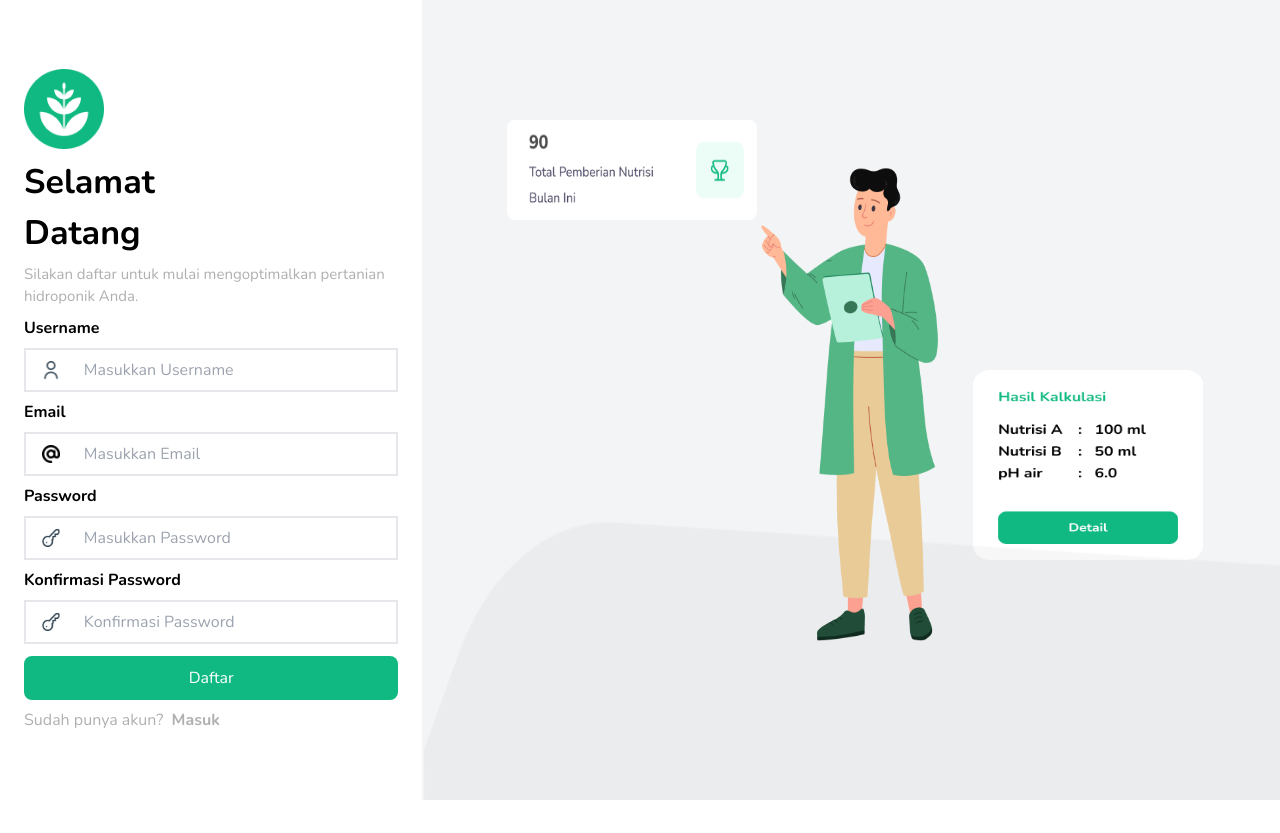
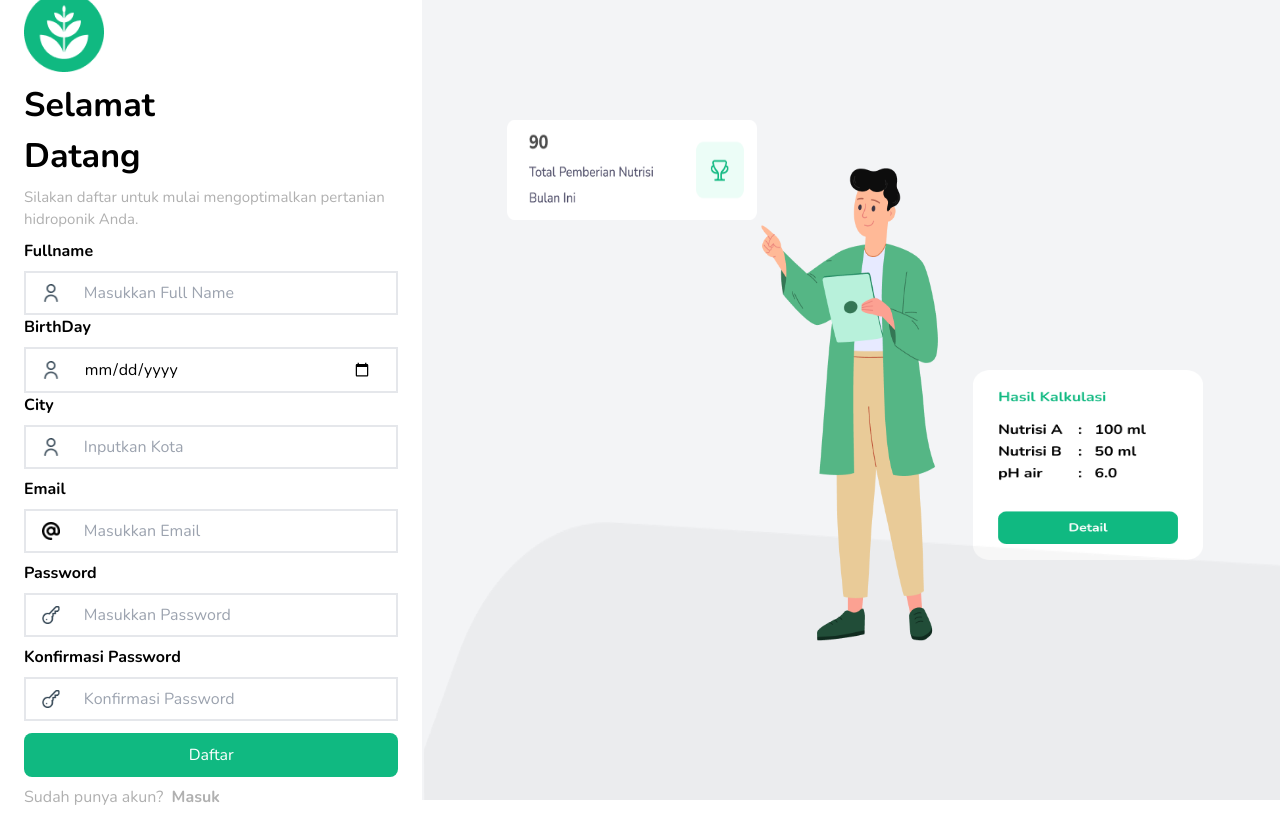
Before and after one commit to fthrosi/HygrowLab_FE, a React app: page /register in a window 1280 px wide. Before the commit the page ends 800 px from the top, so only its background shows below. Built offline with nearby package versions, Linux system fonts and the light colour scheme; the HTML template or start-up script is replaced by a standard one.

Commit message:
conecting auth and add tanaman with backend and database

```diff
--- a/package.json
+++ b/package.json
@@ -10,6 +10,7 @@
     "preview": "vite preview"
   },
   "dependencies": {
+    "axios": "^1.7.7",
     "framer-motion": "^11.11.11",
     "react": "^18.3.1",
     "react-dom": "^18.3.1"
--- /dev/null
+++ b/src/api/auth.jsx
@@ -0,0 +1,22 @@
+import axiosInstance from './index';
+
+export const loginUser = async (email, password) => {
+    try {
+        const response = await axiosInstance.post('/auth/login', { email, password });
+        return response.data;
+    } catch (error) {
+        console.error("Login gagal:", error);
+        throw error;
+    }
+};
+
+
+export const registerUser = async (formData) => {
+    try {
+        const response = await axiosInstance.post('/auth/register', formData);
+        return response.data;
+    } catch (error) {
+        console.error("Registrasi gagal:", error);
+        throw error;
+    }
+};
--- /dev/null
+++ b/src/api/tanaman.jsx
@@ -0,0 +1,10 @@
+import axiosInstance from './index';
+export const TambahTanaman = async (formData) => {
+    try {
+        const response = await axiosInstance.post('/tanaman/tanaman', formData);
+        return response.data;
+    } catch (error) {
+        console.error("Registrasi gagal:", error);
+        throw error;
+    }
+};
--- a/src/components/tanaman.jsx
+++ b/src/components/tanaman.jsx
@@ -1,6 +1,34 @@
-import { useState } from 'react';
-import { Navigate, useNavigate } from 'react-router-dom';
+import { useState } from "react";
+import { Navigate, useNavigate } from "react-router-dom";
+import { TambahTanaman } from "../api/tanaman";
 export default function Tanaman() {
+  const [formData, setFormData] = useState({
+    jenis_tanaman: "",
+    nama_tanaman: "",
+    tanggal_tanam: "",
+  });
+  const handleChange = (e) => {
+    const { name, value } = e.target;
+    setFormData((prevData) => ({
+      ...prevData,
+      [name]: value,
+    }));
+  };
+  const handleTambah = async (e) => {
+    e.preventDefault();
+    const token = localStorage.getItem('access_token');
+    console.log(token);
+
+    try {
+      await TambahTanaman(formData);
+      setShow(false);
+    } catch (error) {
+      console.error(
+        "Tambah tanaman gagal gagal:",
+        error.response?.data || error.message
+      );
+    }
+  };
   const [show, setShow] = useState(false);
   const muncul = () => {
     setShow(true);
@@ -8,25 +36,37 @@ export default function Tanaman() {
   const tutup = () => {
     setShow(false);
   };
+  const navigate = useNavigate();
+  const hanleClick = () => {
+    navigate("/detailtanaman");
+  };
   const Open = () => {
     return (
       <>
         <div className="w-full h-full flex justify-center items-center   fixed top-0 left-0 bg-[rgba(0,0,0,0.5)]">
-          <div className="w-[550px] h-[370px] bg-white rounded-md">
+          <div className="w-[550px] bg-white rounded-md">
             <div className="px-8 py-8">
               <h1 className="nunito text-[25px] font-bold text-center mb-6">
                 Form Input Tanaman
               </h1>
-              <form action="" className="w-full">
+              <form onSubmit={handleTambah} className="w-full">
                 <label htmlFor="" className="nunito font-bold text-[18px]">
                   Jenis Tanaman
                 </label>
                 <div className="w-full border nunito mt-2 mb-3 ">
-                  <select className="w-full px-4 py-3" name="" id="">
+                  <select
+                    className="w-full px-4 py-3"
+                    name="jenis_tanaman"
+                    id="jenis_tanaman"
+                    onChange={handleChange}
+                    value={formData.jenis_tanaman}
+                  >
                     <option value="">--Pilih Tanaman--</option>
-                    <option value="">Kangkung</option>
-                    <option value="">Sawi</option>
-                    <option value="">Kamu</option>
+                    <option value="1">Sawi Pakcoy</option>
+                    <option value="2">Kangkung</option>
+                    <option value="3">Selada</option>
+                    <option value="3">Bayam</option>
+                    <option value="3">Sawi Hijau</option>
                   </select>
                 </div>
                 <label htmlFor="" className="nunito font-bold text-[18px] ">
@@ -36,18 +76,36 @@ export default function Tanaman() {
                   <input
                     className="w-full px-4 py-3"
                     type="text"
+                    name="nama_tanaman"
+                    onChange={handleChange}
+                    value={formData.nama_tanaman}
                     placeholder="Masukkan nama tanaman"
+                  />
+                </div>
+                <label htmlFor="" className="nunito font-bold text-[18px] ">
+                  Tanggal Tanam
+                </label>
+                <div className="w-full border nunito mt-2 ">
+                  <input
+                    className="w-full px-4 py-3"
+                    type="date"
+                    placeholder="Masukkan nama tanaman"
+                    name="tanggal_tanam"
+                    onChange={handleChange}
+                    value={formData.tanggal_tanam}
                   />
                 </div>
                 <div className="w-full flex justify-end gap-3">
                   <button
                     className="bg-[rgb(16,185,129)] py-3 px-14 rounded-xl mt-5 nunito text-white  "
-                    type="submit">
+                    type="submit"
+                  >
                     Simpan
                   </button>
                   <button
                     onClick={tutup}
-                    className=" bg-red-500 py-3 px-14 rounded-xl mt-5 nunito text-white  ">
+                    className=" bg-red-500 py-3 px-14 rounded-xl mt-5 nunito text-white  "
+                  >
                     Batal
                   </button>
                 </div>
@@ -58,10 +116,7 @@ export default function Tanaman() {
       </>
     );
   };
-  const navigate = useNavigate();
-  const hanleClick = () => {
-    navigate('/detailtanaman');
-  };
+
   return (
     <>
       {show && <Open />}
@@ -70,30 +125,30 @@ export default function Tanaman() {
           <div
             onClick={muncul}
             href=""
-            className="border bg-[rgb(16,185,129)] rounded-xl nunito text-white py-3 px-6 hover:cursor-pointer">
+            className="border bg-[rgb(16,185,129)] rounded-xl nunito text-white py-3 px-6 hover:cursor-pointer"
+          >
             + Tambah Tanaman
           </div>
         </div>
         <div className="mx-auto ">
           <div className="w-[240px] h-[260px] shadow-2xl rounded-md">
             <div className="w-full h-[60%]" onClick={hanleClick}>
-              <div className='w-full h-full bg-cover p-1' style={{ backgroundImage: `url("/assets/images/foto.png")` }}>
-                  <div className='flex justify-end'>
-                      <div className='w-[26px] h-[26px] rounded-full bg-off-white flex justify-center items-center'>
-                          <img src="assets/icons/Group.png" alt="icon" />
-                      </div>
+              <div
+                className="w-full h-full bg-cover p-1"
+                style={{ backgroundImage: `url("/assets/images/foto.png")` }}
+              >
+                <div className="flex justify-end">
+                  <div className="w-[26px] h-[26px] rounded-full bg-off-white flex justify-center items-center">
+                    <img src="assets/icons/Group.png" alt="icon" />
                   </div>
+                </div>
               </div>
-              <div className='px-3 mt-6'>
-                <h1 className='text-primary text-[18px]'>
-                  Pakcoy
-                </h1>
+              <div className="px-3 mt-6">
+                <h1 className="text-primary text-[18px]">Pakcoy</h1>
               </div>
-              <div className='flex justify-between px-3 mt-1'>
-                  <h1 className='font-bold text-[18px]'>
-                    Pakcoy Kolam 4
-                  </h1>
-                  <img src="/assets/icons/share.png" alt="icon" />
+              <div className="flex justify-between px-3 mt-1">
+                <h1 className="font-bold text-[18px]">Pakcoy Kolam 4</h1>
+                <img src="/assets/icons/share.png" alt="icon" />
               </div>
             </div>
           </div>
--- a/src/layouts/Login.jsx
+++ b/src/layouts/Login.jsx
@@ -1,78 +1,80 @@
-import React from 'react';
+import { useState, useEffect } from 'react';
 import { useAuth } from '../context/AuthContext';
 import { useNavigate } from 'react-router-dom';
+import { loginUser } from '../api/auth';
+
 export default function Login() {
   const { setIsLoggedIn } = useAuth();
   const navigate = useNavigate();
+  const [email, setEmail] = useState('');
+  const [password, setPassword] = useState('');
+  const [error, setError] = useState('');
 
-  const handleLogin = (e) => {
-    e.preventDefault();
-    setIsLoggedIn(true);
-    navigate('/home');
+  const handleLogin = async (e) => {
+    e.preventDefault(); // Prevent the default form submission behavior
+    try {
+      const data = await loginUser(email, password);
+      localStorage.setItem('access_token', data.accessToken);
+      console.log(data.accessToken);
+      setIsLoggedIn(true); // Set login status in the context
+      navigate('/home'); // Navigate to home page after successful login
+    } catch (error) {
+      setError('Login gagal. Coba lagi.');
+    }
   };
+
   return (
     <>
-      <div className=" flex w-full h-[100vh]   items-center justify-center ">
-        <div className="p-6 flex justify-center items-center w-full xl:w-[33%]   z-10 ">
-          <div className="w-full h-full flex flex-col items-center xl:items-start    max-w-[450px] ">
-            <div className="w-[80px] h-[12%] ">
-              <img
-                className="w-[80px] h-full"
-                src="assets/images/Logoc.png"
-                alt=""
-              />
+      <div className="flex w-full h-[100vh] items-center justify-center">
+        <div className="p-6 flex justify-center items-center w-full xl:w-[33%] z-10">
+          <div className="w-full h-full flex flex-col items-center xl:items-start max-w-[450px]">
+            <div className="w-[80px] h-[12%]">
+              <img className="w-[80px] h-full" src="assets/images/Logoc.png" alt="" />
             </div>
             <div className="w-[120px] mt-2">
-              <h1 className="text-black nunito text-[34px] font-bold ">
-                Selamat Datang
-              </h1>
+              <h1 className="text-black nunito text-[34px] font-bold">Selamat Datang</h1>
             </div>
-            <div className="w-[70%] xl:w-full mt-1 ">
-              <p className="nunito text-[15px] text-center xl:text-start text-[rgb(176,176,176)] ">
-                Silakan masuk untuk mulai mengoptimalkan pertanian hidroponik
-                Anda.
+            <div className="w-[70%] xl:w-full mt-1">
+              <p className="nunito text-[15px] text-center xl:text-start text-[rgb(176,176,176)]">
+                Silakan masuk untuk mulai mengoptimalkan pertanian hidroponik Anda.
               </p>
             </div>
             <div className="w-full mt-2">
-              <form className="nunito flex flex-col" action="">
+              <form className="nunito flex flex-col" onSubmit={handleLogin}>
                 <label className="font-bold mt-2" htmlFor="email">
                   Email
                 </label>
-                <div className="w-full border-2 border-gray-200 mt-2  ">
-                  <div className="px-4  flex items-center">
+                <div className="w-full border-2 border-gray-200 mt-2">
+                  <div className="px-4 flex items-center">
                     <div className="w-[10%]">
-                      <img
-                        className="w-[18px] h-[18px]"
-                        src="assets/images/email-tag.png"
-                        alt=""
-                      />
+                      <img className="w-[18px] h-[18px]" src="assets/images/email-tag.png" alt="" />
                     </div>
                     <input
                       className="w-[90%] px-2 py-2 focus:outline-none focus:ring-0 focus:border-transparent"
                       type="email"
                       name="email"
                       id="email"
+                      value={email}
                       placeholder="Masukkan Email"
+                      onChange={(e) => setEmail(e.target.value)}
                     />
                   </div>
                 </div>
                 <label className="font-bold mt-2" htmlFor="passwordd">
                   Password
                 </label>
-                <div className="w-full border-2 border-gray-200 mt-2  ">
-                  <div className="px-4  flex items-center">
+                <div className="w-full border-2 border-gray-200 mt-2">
+                  <div className="px-4 flex items-center">
                     <div className="w-[10%]">
-                      <img
-                        className="w-[18px] h-[18px]"
-                        src="assets/images/key.png"
-                        alt=""
-                      />
+                      <img className="w-[18px] h-[18px]" src="assets/images/key.png" alt="" />
                     </div>
                     <input
                       className="w-[90%] px-2 py-2 focus:outline-none focus:ring-0 focus:border-transparent"
                       type="password"
-                      name="passwordd"
-                      id="passwordd"
+                      name="password"
+                      id="password"
+                      value={password}
+                      onChange={(e) => setPassword(e.target.value)}
                       placeholder="Masukkan Password"
                     />
                   </div>
@@ -82,7 +84,6 @@ export default function Login() {
                   className="w-full bg-[rgb(16,185,129)] text-white py-2.5 mt-3 rounded-lg hover:cursor-pointer"
                   type="submit"
                   value="Masuk"
-                  onClick={handleLogin}
                 />
               </form>
               <p className="nunito text-[rgb(176,176,176)] mt-2">
@@ -95,37 +96,21 @@ export default function Login() {
           </div>
         </div>
 
-        <div className=" hidden xl:block  w-[67%] h-full bg-gray-100  ">
-          <div className="h-full w-full flex items-center  justify-center ">
-            <div className="w-[800px] h-[800px] relative ">
+        <div className="hidden xl:block w-[67%] h-full bg-gray-100">
+          <div className="h-full w-full flex items-center justify-center">
+            <div className="w-[800px] h-[800px] relative">
               <div className="w-[250px] h-[100px] absolute top-[15%] left-[7%]">
-                <img
-                  className="w-full h-full"
-                  src="assets/images/frame1.png"
-                  alt=""
-                />
+                <img className="w-full h-full" src="assets/images/frame1.png" alt="" />
               </div>
-              <div className="w-[200px] h-[510px] absolute z-10   left-[50%] top-[50%] translate-y-[-50%] translate-x-[-50%] ">
-                <img
-                  className="w-full h-full"
-                  src="assets/images/frame2.png"
-                  alt=""
-                />
+              <div className="w-[200px] h-[510px] absolute z-10 left-[50%] top-[50%] translate-y-[-50%] translate-x-[-50%]">
+                <img className="w-full h-full" src="assets/images/frame2.png" alt="" />
               </div>
               <div className="w-[230px] h-[190px] absolute bottom-[15rem] right-[3rem]">
-                <img
-                  className="w-full h-full"
-                  src="assets/images/frame3.png"
-                  alt=""
-                />
+                <img className="w-full h-full" src="assets/images/frame3.png" alt="" />
               </div>
             </div>
-            <div className=" w-[67%] h-[290px] z-0 absolute bottom-0 ">
-              <img
-                className="w-full h-full"
-                src="assets/images/frame4.png"
-                alt=""
-              />
+            <div className="w-[67%] h-[290px] z-0 absolute bottom-0">
+              <img className="w-full h-full" src="assets/images/frame4.png" alt="" />
             </div>
           </div>
         </div>
--- a/src/layouts/Register.jsx
+++ b/src/layouts/Register.jsx
@@ -1,12 +1,47 @@
-import React from 'react';
+import {useState} from 'react';
 import { useNavigate } from 'react-router-dom';
-
+import { registerUser } from '../api/auth';
 
 export default function Register() {
+  const [formData, setFormData] = useState({
+    fullname: '',
+    date: '',
+    CITY: '',
+    email: '',
+    password: '',
+    confirmPassword: '',
+  });
+  const handleChange = (e) => {
+    const { name, value } = e.target;
+    setFormData((prevData) => ({
+      ...prevData,
+      [name]: value,
+    }));
+  };
   const navigate = useNavigate();
-  const handleDaftar = () => {
-    navigate('/login');
-  };
+  const handleDaftar = async (e) => {
+    e.preventDefault();
+
+    if (formData.password !== formData.confirmPassword) {
+        alert('Passwords do not match!');
+        return;
+    }
+
+    const formattedData = {
+        fullName: formData.fullname,
+        email: formData.email,
+        password: formData.password,
+        city: formData.CITY,
+        birthDate: formData.date,
+    };
+
+    try {
+        await registerUser(formattedData);
+        navigate('/login');
+    } catch (error) {
+        console.error("Registrasi gagal:", error.response?.data || error.message);
+    }
+};
   return (
     <>
       <div className=" flex w-full h-[100vh]   items-center justify-center ">
@@ -31,9 +66,9 @@ export default function Register() {
               </p>
             </div>
             <div className="w-full mt-2">
-              <form className="nunito flex flex-col" action="">
-                <label className="font-bold" htmlFor="email">
-                  Username
+              <form className="nunito flex flex-col" onSubmit={handleDaftar}>
+                <label className="font-bold" htmlFor="fullname">
+                  Fullname
                 </label>
                 <div className="w-full border-2 border-gray-200 mt-2  ">
                   <div className="px-4  flex items-center">
@@ -46,10 +81,58 @@ export default function Register() {
                     </div>
                     <input
                       className="w-[90%] px-2 py-2 focus:outline-none focus:ring-0 focus:border-transparent"
-                      type="email"
-                      name="email"
-                      id="email"
-                      placeholder="Masukkan Username"
+                      type="fullname"
+                      name="fullname"
+                      id="fullname"
+                      value={formData.fullname}
+                      onChange={handleChange}
+                      placeholder="Masukkan Full Name"
+                    />
+                  </div>
+                </div>
+                <label className="font-bold">
+                  BirthDay
+                </label>
+                <div className="w-full border-2 border-gray-200 mt-2  ">
+                  <div className="px-4  flex items-center">
+                    <div className="w-[10%]">
+                      <img
+                        className="w-[18px] h-[18px]"
+                        src="assets/images/username.png"
+                        alt=""
+                      />
+                    </div>
+                    <input
+                      className="w-[90%] px-2 py-2 focus:outline-none focus:ring-0 focus:border-transparent"
+                      type="date"
+                      name="date"
+                      id="date"
+                      value={formData.date}
+                      onChange={handleChange}
+                      placeholder="Input Tanggal Lahir"
+                    />
+                  </div>
+                </div>
+                <label className="font-bold">
+                  City
+                </label>
+                <div className="w-full border-2 border-gray-200 mt-2  ">
+                  <div className="px-4  flex items-center">
+                    <div className="w-[10%]">
+                      <img
+                        className="w-[18px] h-[18px]"
+                        src="assets/images/username.png"
+                        alt=""
+                      />
+                    </div>
+                    <input
+                      className="w-[90%] px-2 py-2 focus:outline-none focus:ring-0 focus:border-transparent"
+                      type="text"
+                      name="CITY"
+                      id="CITY"
+                      value={formData.CITY}
+                      onChange={handleChange}
+                      placeholder="Inputkan Kota"
                     />
                   </div>
                 </div>
@@ -70,6 +153,8 @@ export default function Register() {
                       type="email"
                       name="email"
                       id="email"
+                      value={formData.email}
+                      onChange={handleChange}
                       placeholder="Masukkan Email"
                     />
                   </div>
@@ -89,8 +174,10 @@ export default function Register() {
                     <input
                       className="w-[90%] px-2 py-2 focus:outline-none focus:ring-0 focus:border-transparent"
                       type="password"
-                      name="passwordd"
-                      id="passwordd"
+                      name="password"
+                      id="password"
+                      value={formData.password}
+                      onChange={handleChange}
                       placeholder="Masukkan Password"
                     />
                   </div>
@@ -110,8 +197,10 @@ export default function Register() {
                     <input
                       className="w-[90%] px-2 py-2 focus:outline-none focus:ring-0 focus:border-transparent"
                       type="password"
-                      name="passwordd"
-                      id="passwordd"
+                      name="confirmPassword"
+                      id="confirmPassword"
+                      value={formData.confirmPassword}
+                      onChange={handleChange}
                       placeholder="Konfirmasi Password"
                     />
                   </div>
```
Also changed, not shown: src/App.jsx (+3 -9 lines), src/api/index.jsx (added, +40 -0 lines), src/context/AuthContext.jsx (+20 -4 lines), 1 other file (tests, documents, lock files or other folders).
